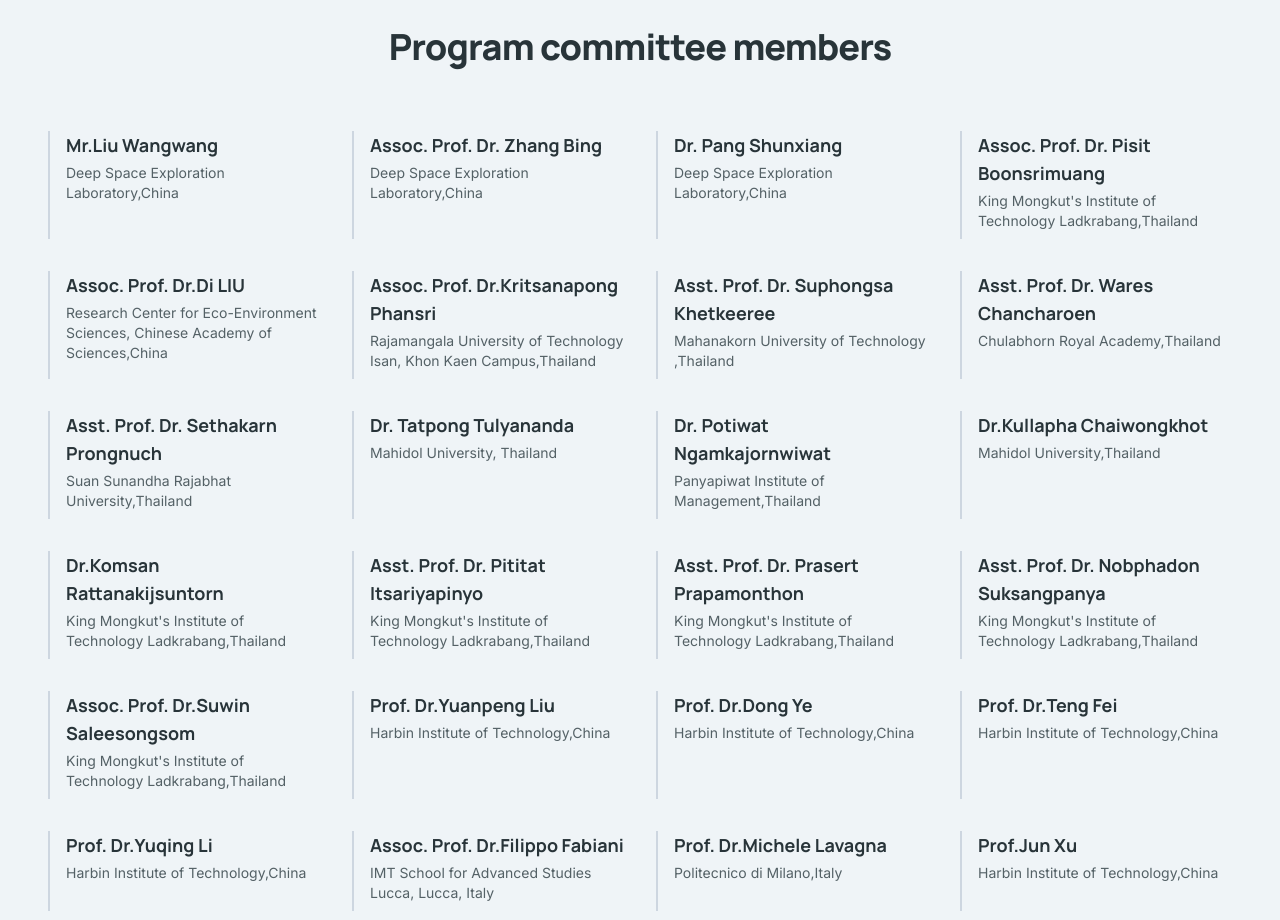
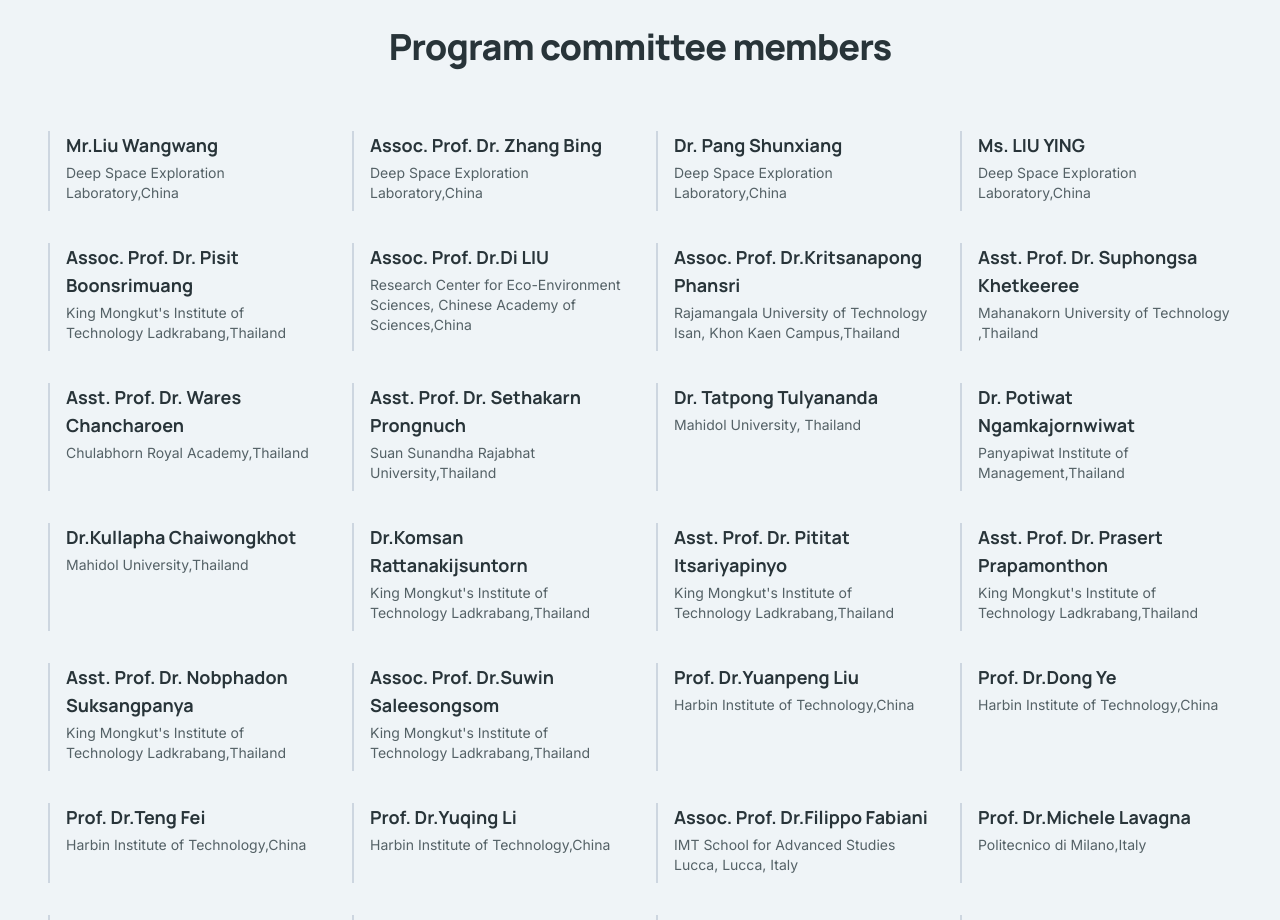
Before and after one commit to ascomlab/apase-web, a Next.js app: page /committee in a window 1280 px wide. Shown: the part 3780-4700 px from the top of the page. Built offline with nearby package versions, Linux system fonts and the light colour scheme.

Commit message:
Update page.tsx

```diff
--- a/app/committee/page.tsx
+++ b/app/committee/page.tsx
@@ -205,6 +205,11 @@
   },
   {
     name: "Dr. Pang Shunxiang",
+    description: "Deep Space Exploration Laboratory,China",
+    badge: null,
+  },
+  {
+    name: "Ms. LIU YING",
     description: "Deep Space Exploration Laboratory,China",
     badge: null,
   },
```
